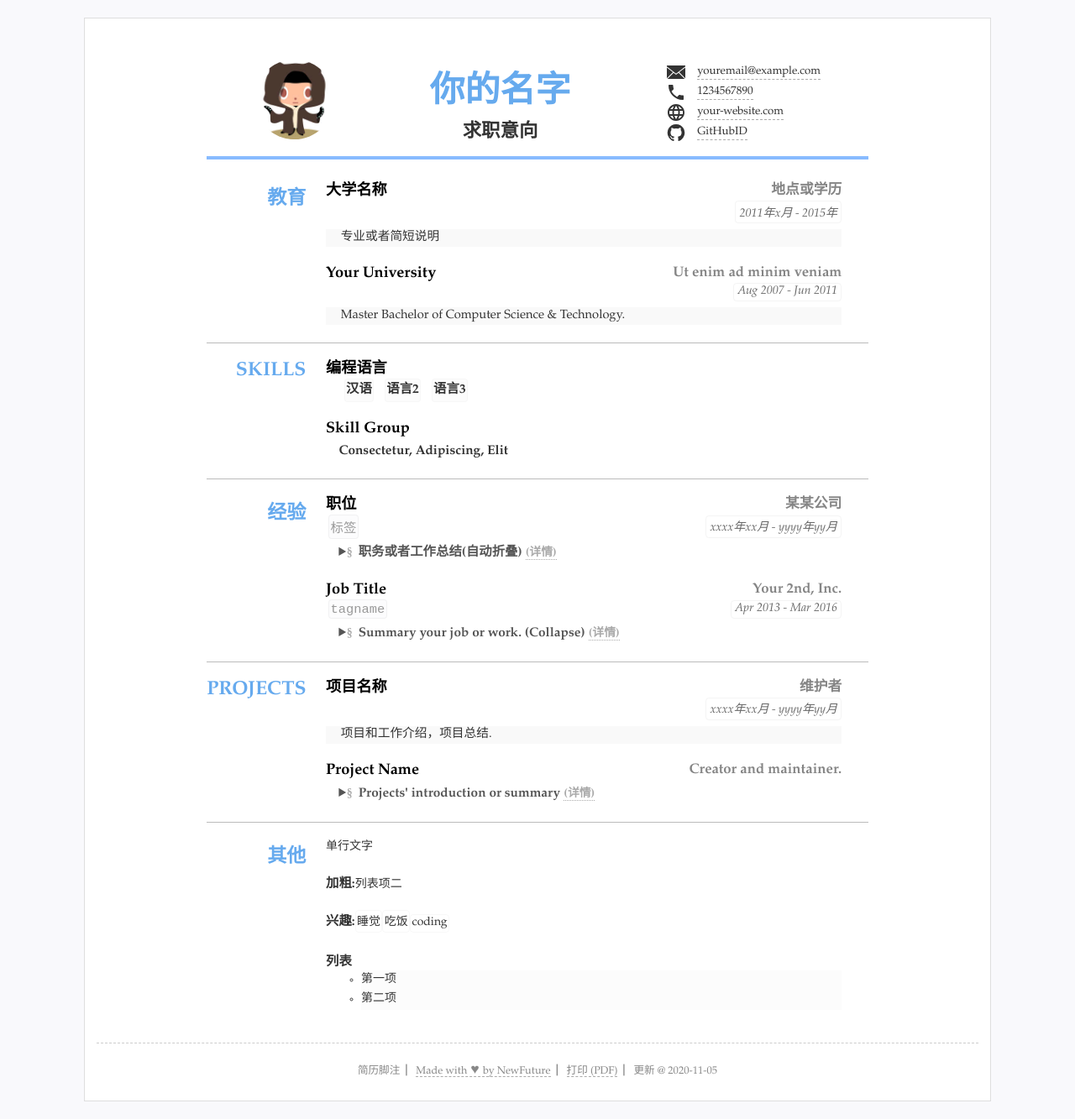
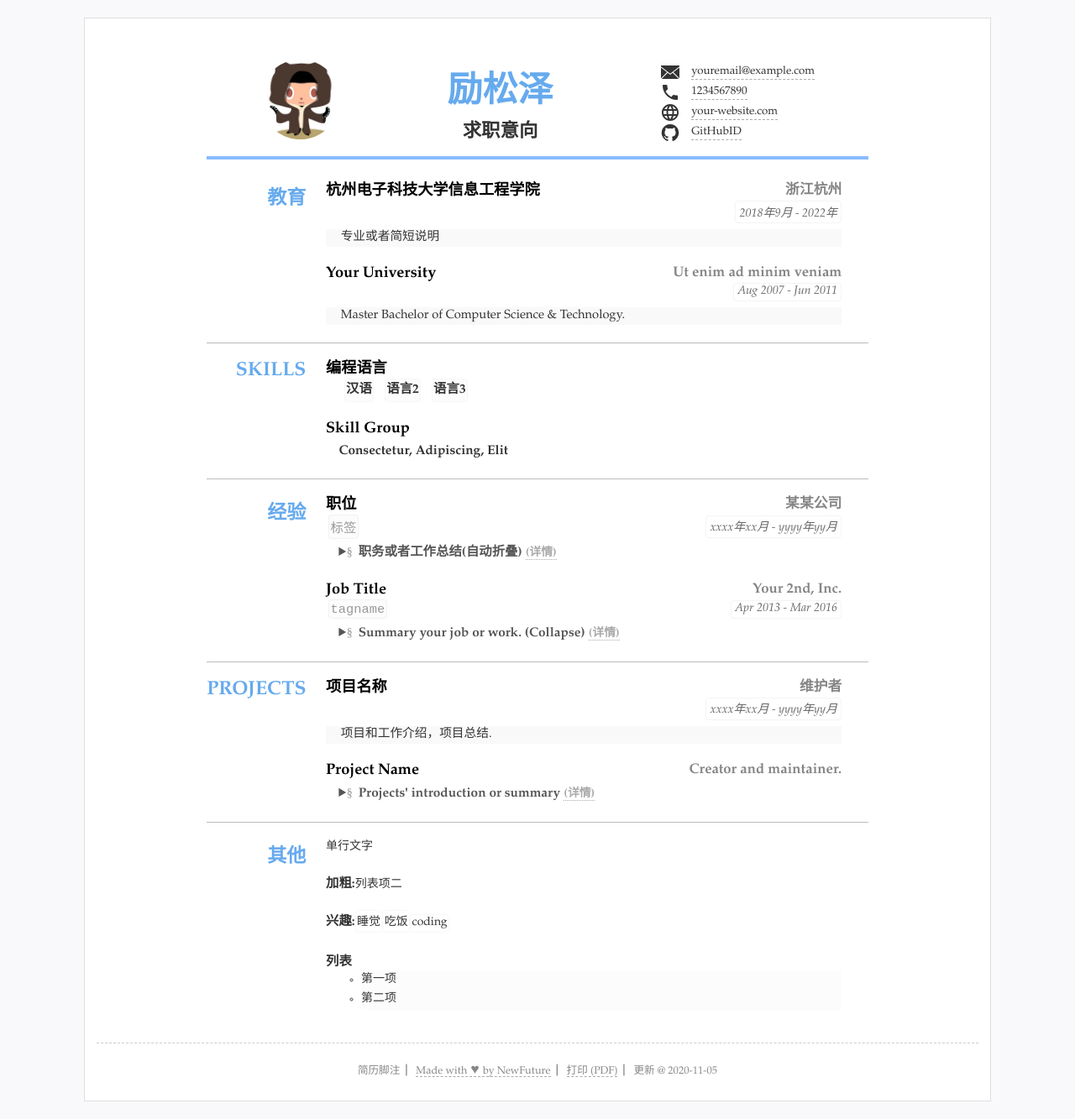
Before and after one commit to lmilanlsz/resume, a Jekyll site: the page built from index.html, in a window 1280 px wide. Shown: the whole page at 84% size. Built offline with Jekyll 4.4.1, drawn with Linux system fonts in a browser that asks for light colours.

Commit message:
Update resume.yml

```diff
--- a/_data/resume.yml
+++ b/_data/resume.yml
@@ -3,7 +3,7 @@
 
 title: "简历标题"
 lang: "zh" #语言设置 zh表示中文 en 表示英语
-name: "你的名字"
+name: "励松泽"
 jobtitle: "求职意向" #可空不显示
 photo: "assets/img/photo.jpg" #照片可空，不显示
 
@@ -30,9 +30,9 @@ main: #简历主要内容，
 - type: education #类别为ID
   name: 教育 #显示名称，空则使用type
   content: #内容基本格式 标题-副标题-日期-详细内容 (都允许空)
-  - title: 大学名称
-    duration: "2011年x月 - 2015年"
-    sub: 地点或学历
+  - title: 杭州电子科技大学信息工程学院
+    duration: "2018年9月 - 2022年"
+    sub: 浙江杭州
     detail: 专业或者简短说明
   - title: Your University
     duration: Aug 2007 - Jun 2011
```
